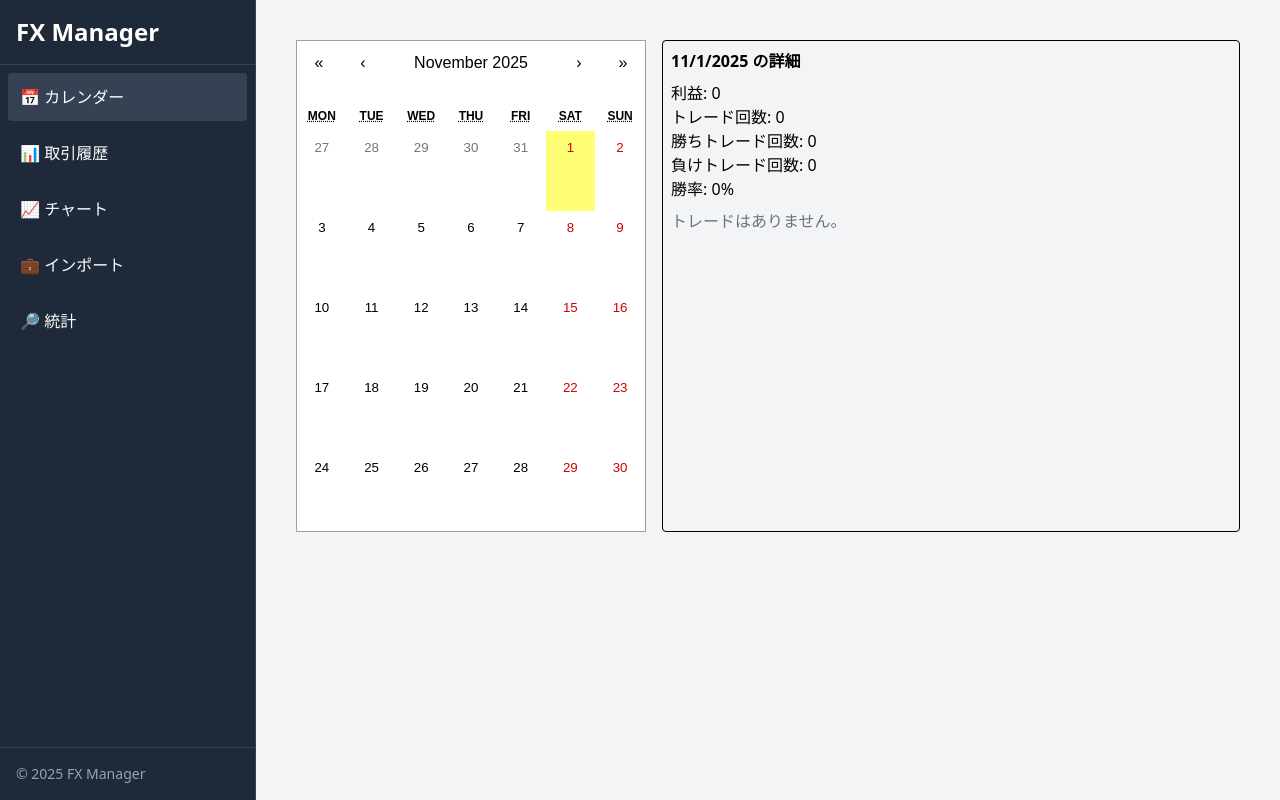
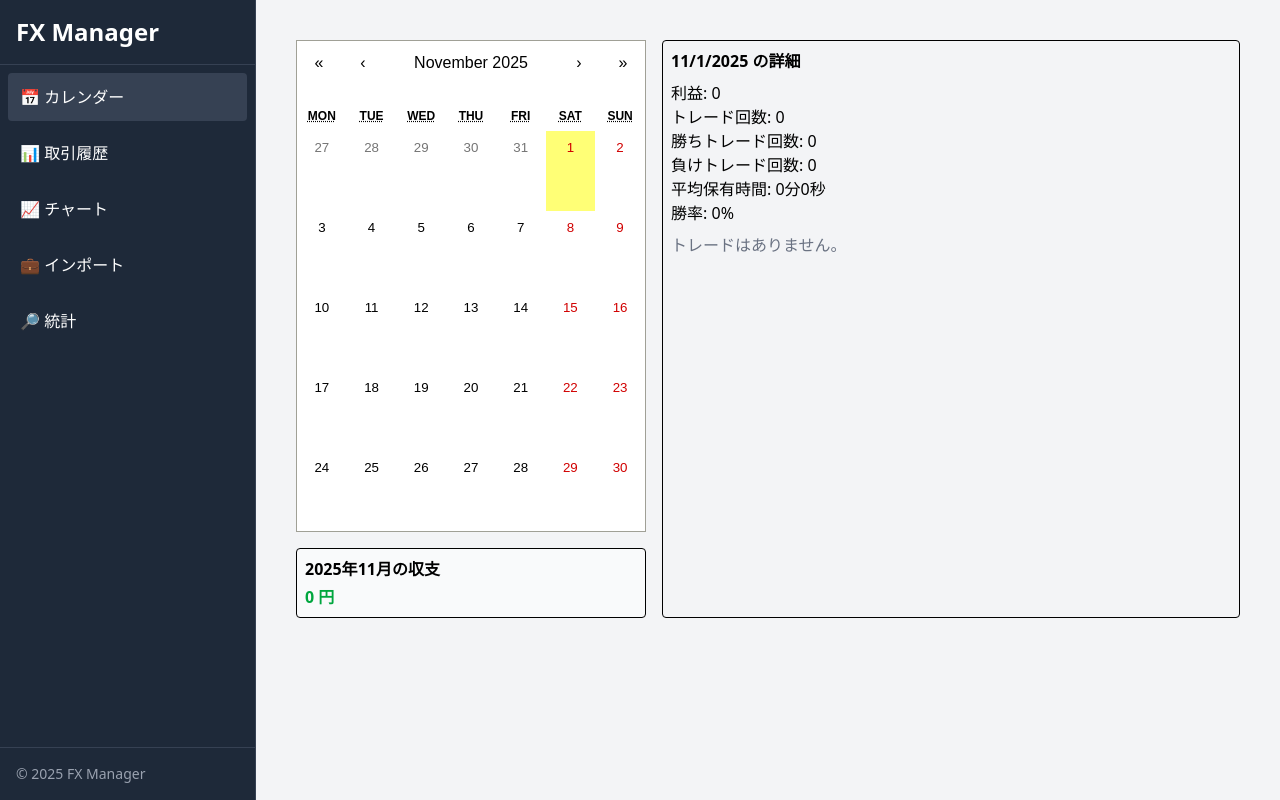
Before and after one commit to kondoyuya/fx-trade-manager, a React (Vite) app in the folder fx-trade-manager/: page / in a window 1280 px wide. Built offline with nearby package versions, Linux system fonts and the light colour scheme.

Commit message:
カレンダーに月間収支を記載

```diff
--- a/fx-trade-manager/src/components/CalendarView.tsx
+++ b/fx-trade-manager/src/components/CalendarView.tsx
@@ -33,6 +33,24 @@ const CalendarView: React.FC = () => {
     setShowPopup(true);
   };
 
+  const formatHoldingTime = (seconds: number): string => {
+    const rounded = Math.round(seconds); // 小数点四捨五入
+    const min = Math.floor(rounded / 60);
+    const sec = rounded % 60;
+    return `${min}分${sec}秒`;
+  };
+
+  // 月間利益を計算
+  const getMonthlyProfit = (date: Date): number => {
+    const year = date.getFullYear();
+    const month = date.getMonth(); // 0-11
+    const monthlySummaries = summaries.filter((s) => {
+      const sDate = new Date(s.date);
+      return sDate.getFullYear() === year && sDate.getMonth() === month;
+    });
+    return monthlySummaries.reduce((sum, s) => sum + (s.profit ?? 0), 0);
+  };
+
   const tradesForDate = getSummaryFromDate(selectedDate)?.trades ?? [];
 
   return (
@@ -54,6 +72,14 @@ const CalendarView: React.FC = () => {
               return <p className={`text-xs ${color}`}>{profit.toFixed(0)}</p>;
             }}
           />
+          <div className="mt-4 p-2 border rounded bg-gray-50">
+            <h3 className="font-bold mb-1">
+              {selectedDate.getFullYear()}年{selectedDate.getMonth() + 1}月の収支
+            </h3>
+            <p className={`font-semibold ${getMonthlyProfit(selectedDate) >= 0 ? "text-green-600" : "text-red-600"}`}>
+              {getMonthlyProfit(selectedDate).toLocaleString("ja-JP", { maximumFractionDigits: 0 })} 円
+            </p>
+          </div>
         </div>
 
         {/* 右：日付詳細 + トレード一覧 */}
@@ -63,6 +89,13 @@ const CalendarView: React.FC = () => {
           <p>トレード回数: {getSummaryFromDate(selectedDate)?.count ?? 0}</p>
           <p>勝ちトレード回数: {getSummaryFromDate(selectedDate)?.wins ?? 0}</p>
           <p>負けトレード回数: {getSummaryFromDate(selectedDate)?.losses ?? 0}</p>
+          <p>
+            平均保有時間:{" "}
+            {formatHoldingTime(
+              (getSummaryFromDate(selectedDate)?.total_holding_time ?? 0) /
+                (getSummaryFromDate(selectedDate)?.count ?? 1)
+            )}
+          </p>
           <p>
             勝率:{" "}
             {getSummaryFromDate(selectedDate)?.count ?? 0 > 0
--- a/fx-trade-manager/src/types.ts
+++ b/fx-trade-manager/src/types.ts
@@ -4,6 +4,7 @@ export interface DailySummary {
   count: number;
   wins: number;
   losses: number;
+  total_holding_time: number;
   trades: Trade[];
 }
 
```
Also changed, not shown: 2 other files (tests, documents, lock files or other folders).
